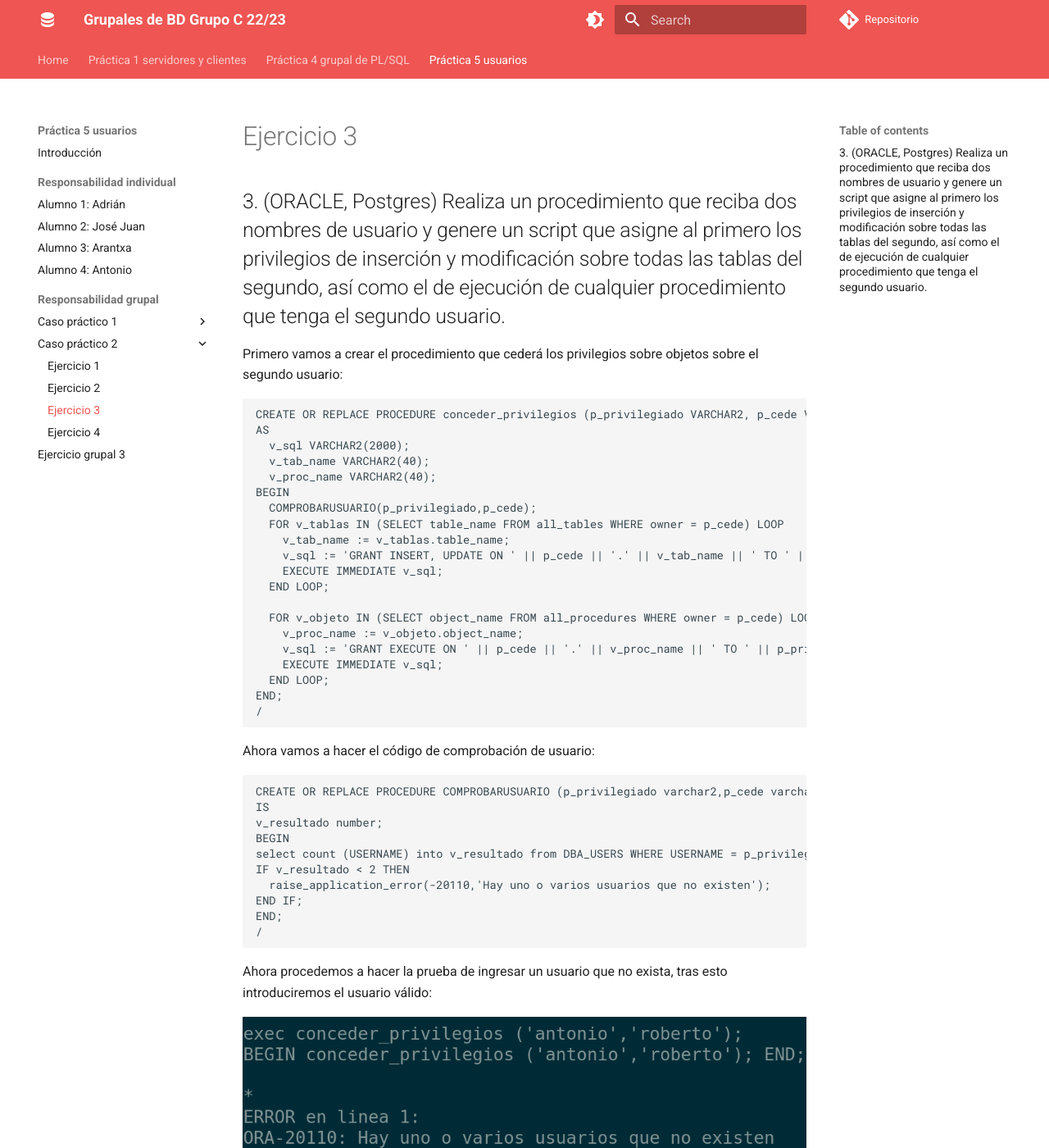
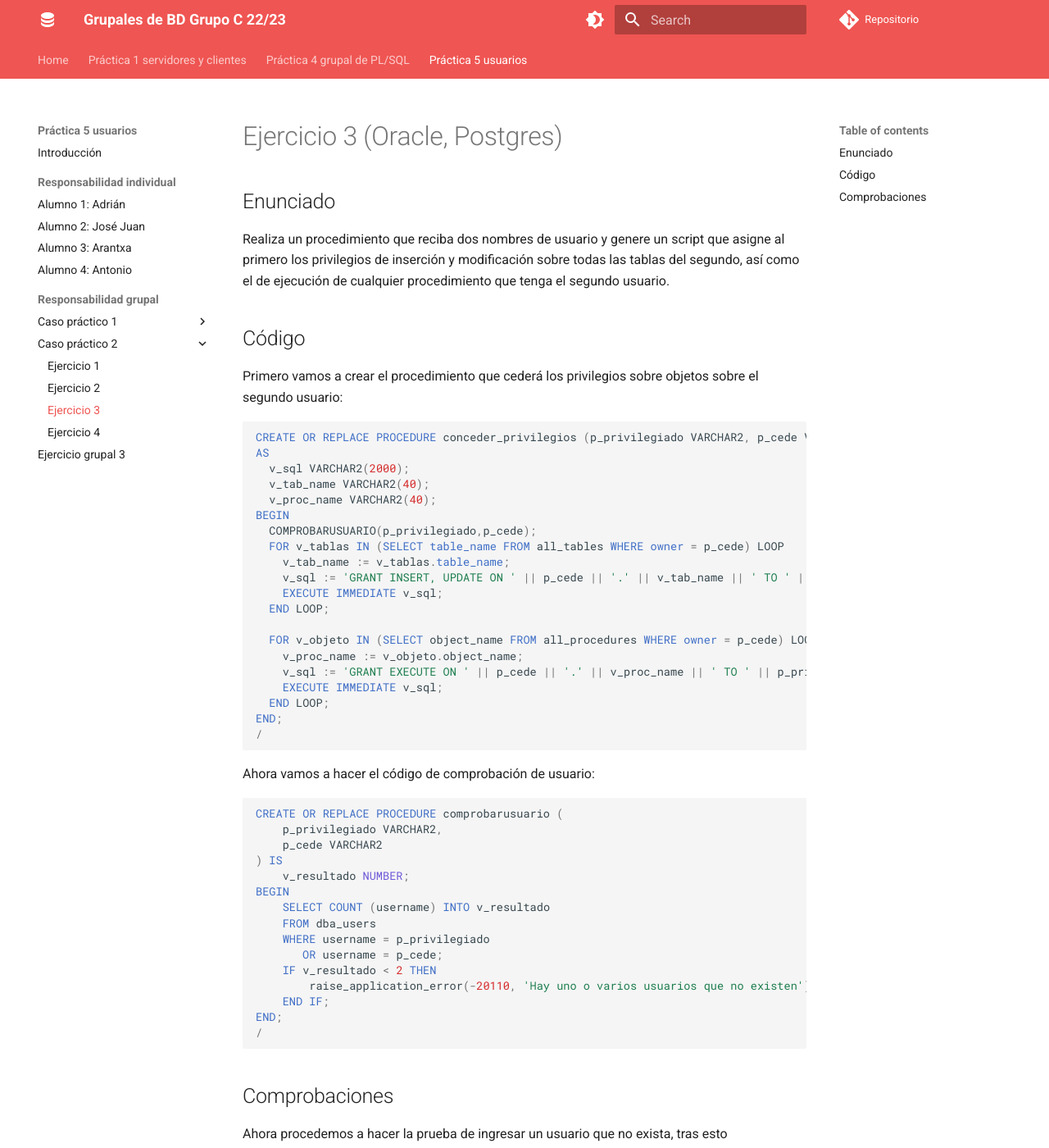
Before and after one commit to adriasir123/grupalesbdc, an MkDocs documentation site: the page built from docs/p5-usuarios/rg/caso-practico-2-ej3.md, in a window 1280 px wide and 1400 px high. Shown: the whole window at 82% size. Built offline with MkDocs 1.6.1 and Material for MkDocs 9.7.7, drawn with Linux system fonts in a browser that asks for light colours; comment, search, counter and statistics services are not loaded.

Commit message:
pequeños arreglos

````diff
--- a/docs/p5-usuarios/rg/caso-practico-2-ej3.md
+++ b/docs/p5-usuarios/rg/caso-practico-2-ej3.md
@@ -1,11 +1,14 @@
-# Ejercicio 3
+# Ejercicio 3 (Oracle, Postgres)
 
-## 3. (ORACLE, Postgres) Realiza un procedimiento que reciba dos nombres de usuario y genere un script que asigne al primero los privilegios de inserción y modificación sobre todas las tablas del segundo, así como el de ejecución de cualquier procedimiento que tenga el segundo usuario.
+## Enunciado
 
+Realiza un procedimiento que reciba dos nombres de usuario y genere un script que asigne al primero los privilegios de inserción y modificación sobre todas las tablas del segundo, así como el de ejecución de cualquier procedimiento que tenga el segundo usuario.
+
+## Código
 
 Primero vamos a crear el procedimiento que cederá los privilegios sobre objetos sobre el segundo usuario:
 
-```
+```sql
 CREATE OR REPLACE PROCEDURE conceder_privilegios (p_privilegiado VARCHAR2, p_cede VARCHAR2)
 AS
   v_sql VARCHAR2(2000);
@@ -30,25 +33,30 @@ END;
 
 Ahora vamos a hacer el código de comprobación de usuario:
 
-```
-CREATE OR REPLACE PROCEDURE COMPROBARUSUARIO (p_privilegiado varchar2,p_cede varchar2)
-IS
-v_resultado number;
+```sql
+CREATE OR REPLACE PROCEDURE comprobarusuario (
+    p_privilegiado VARCHAR2,
+    p_cede VARCHAR2
+) IS
+    v_resultado NUMBER;
 BEGIN
-select count (USERNAME) into v_resultado from DBA_USERS WHERE USERNAME = p_privilegiado OR USERNAME = p_cede;
-IF v_resultado < 2 THEN
-  raise_application_error(-20110,'Hay uno o varios usuarios que no existen');
-END IF;
+    SELECT COUNT (username) INTO v_resultado
+    FROM dba_users
+    WHERE username = p_privilegiado
+       OR username = p_cede;
+    IF v_resultado < 2 THEN
+        raise_application_error(-20110, 'Hay uno o varios usuarios que no existen');
+    END IF;
 END;
 /
 ```
 
+## Comprobaciones
 
 Ahora procedemos a hacer la prueba de ingresar un usuario que no exista, tras esto introduciremos el usuario válido:
 
 ![prueba1](/img/capturas-antonio/prueba-funcionamiento-caso2-ejercicio-2.png)
 
-
 Ahora la prueba de funcionamiento, entramos en el usuario antonio para ver si tenemos acceso a las tablas:
 
 ![prueba1](/img/capturas-antonio/prueba-funcionamiento-caso2-ejercicio-2-2.png)
````
